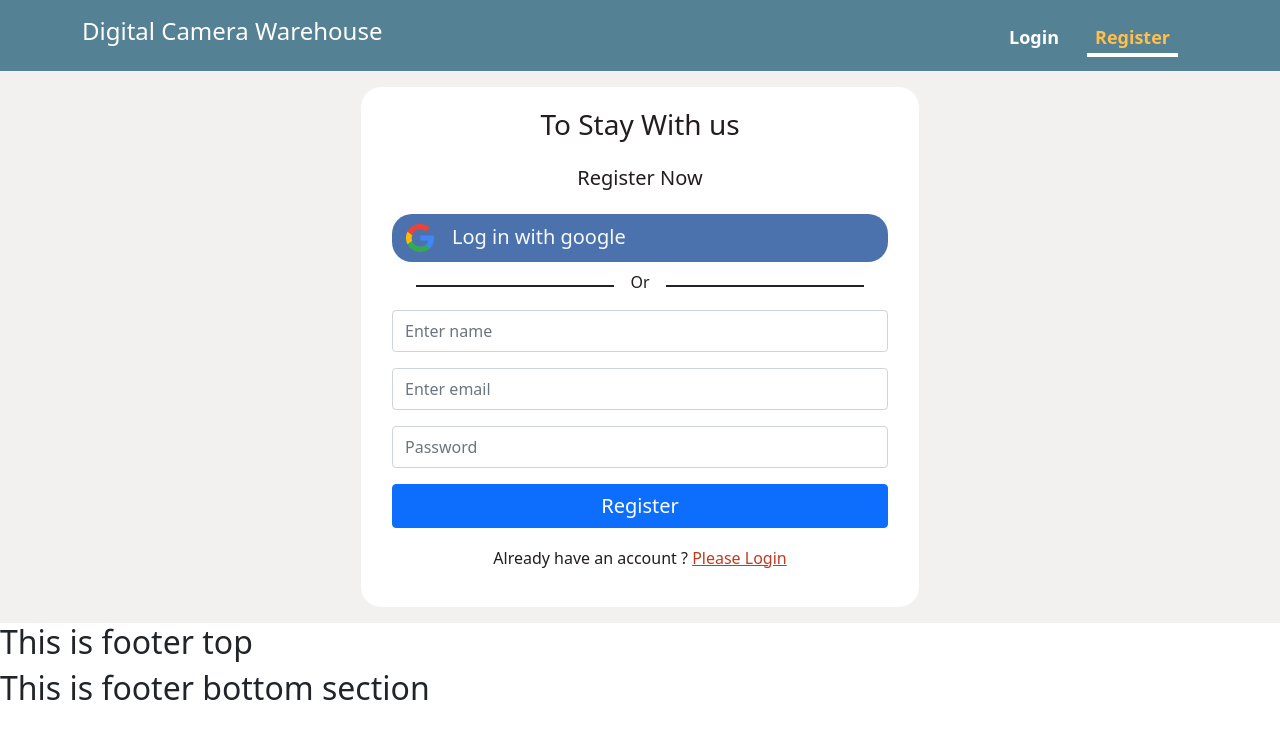
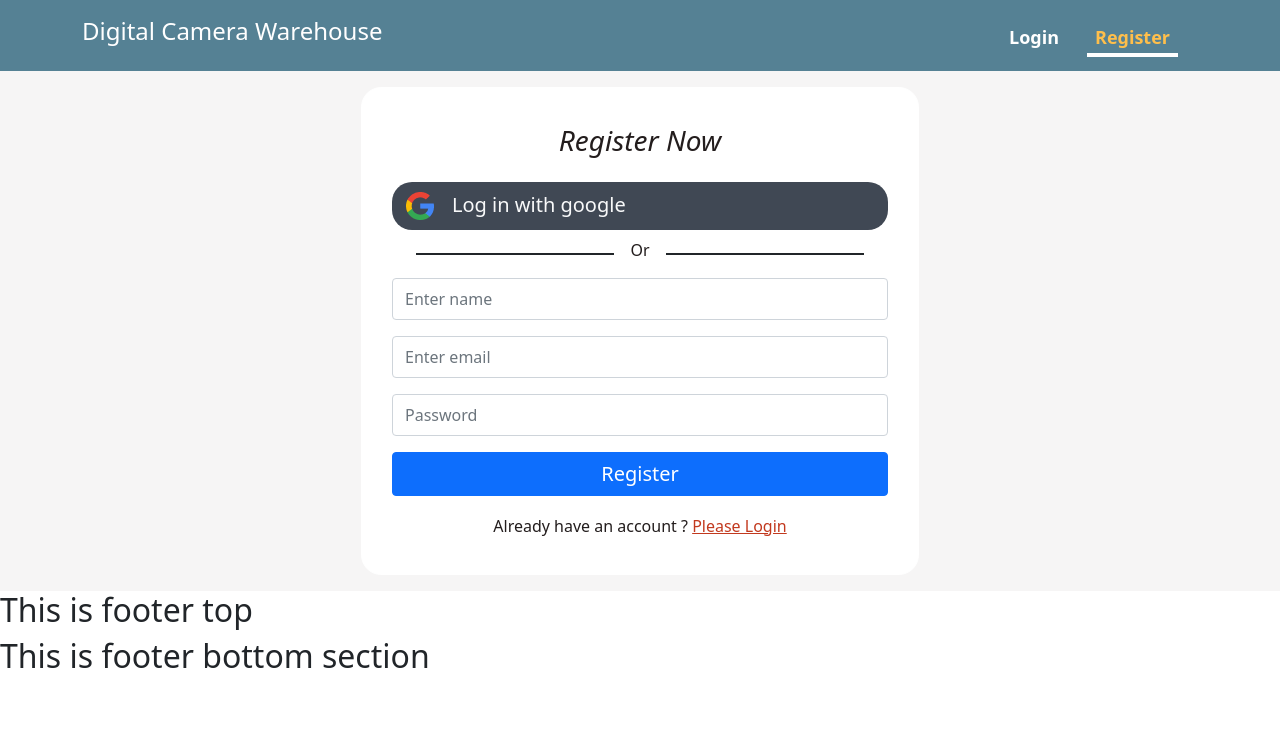
Before and after one commit to EmtiazHossainE2/digital-camera-warehouse, a React (Create React App) app: page /signup in a window 1280 px wide. Shown: the top 738 px of the page. Built offline with nearby package versions, Linux system fonts and the light colour scheme.

Commit message:
error handle

```diff
--- a/src/pages/Account/Login/Login.css
+++ b/src/pages/Account/Login/Login.css
@@ -19,7 +19,7 @@
 }
 .account-container{
     margin: 0 auto;
-    background-color: rgb(243, 240, 240);
+    background-color: rgb(246, 245, 245);
 }
 
 /* responsive */
--- a/src/pages/Account/Login/Login.js
+++ b/src/pages/Account/Login/Login.js
@@ -99,7 +99,7 @@ const Login = () => {
         <div className='account-container '>
             <div className="  container py-3 ">
                 <div className=" custom-style w-50 mx-auto">
-                    <h3 className='text-center mb-3 py-4'>Welcome Back</h3>
+                    <h3 className='text-center mb-3 py-4 fst-italic'>Welcome Back</h3>
                     <SocialAccount/>
 
                     {loginError && <p className="text-danger fs-4"> Could not find user </p>}
--- a/src/pages/Account/Signup/Signup.js
+++ b/src/pages/Account/Signup/Signup.js
@@ -96,8 +96,7 @@ const Signup = () => {
         <div className='account-container '>
             <div className=" container py-3 ">
                 <div className=" text-light custom-style w-50 mx-auto ">
-                    <h3 className='text-center pb-3'>To Stay With us</h3>
-                    <h5 className='text-center pb-3'>Register Now</h5>
+                    <h3 className='text-center pb-3 pt-3 fst-italic'>Register Now</h3>
                     <SocialAccount/>
                     <Form onSubmit={handleSubmit}>
                         <Form.Group className="mb-3 " controlId="formBasicUsername">
--- a/src/pages/Account/SocialAccount/SocialAccount.css
+++ b/src/pages/Account/SocialAccount/SocialAccount.css
@@ -1,8 +1,8 @@
 .social-icon {
-    background-color: rgb(75, 114, 173);
+    background-color: rgb(64, 72, 84);
     cursor: pointer;
     border-radius: 20px;
 }
 .social-icon:hover {
-    background-color: rgb(64, 72, 84);
+    background-color: rgb(63, 75, 93);
 }
```
